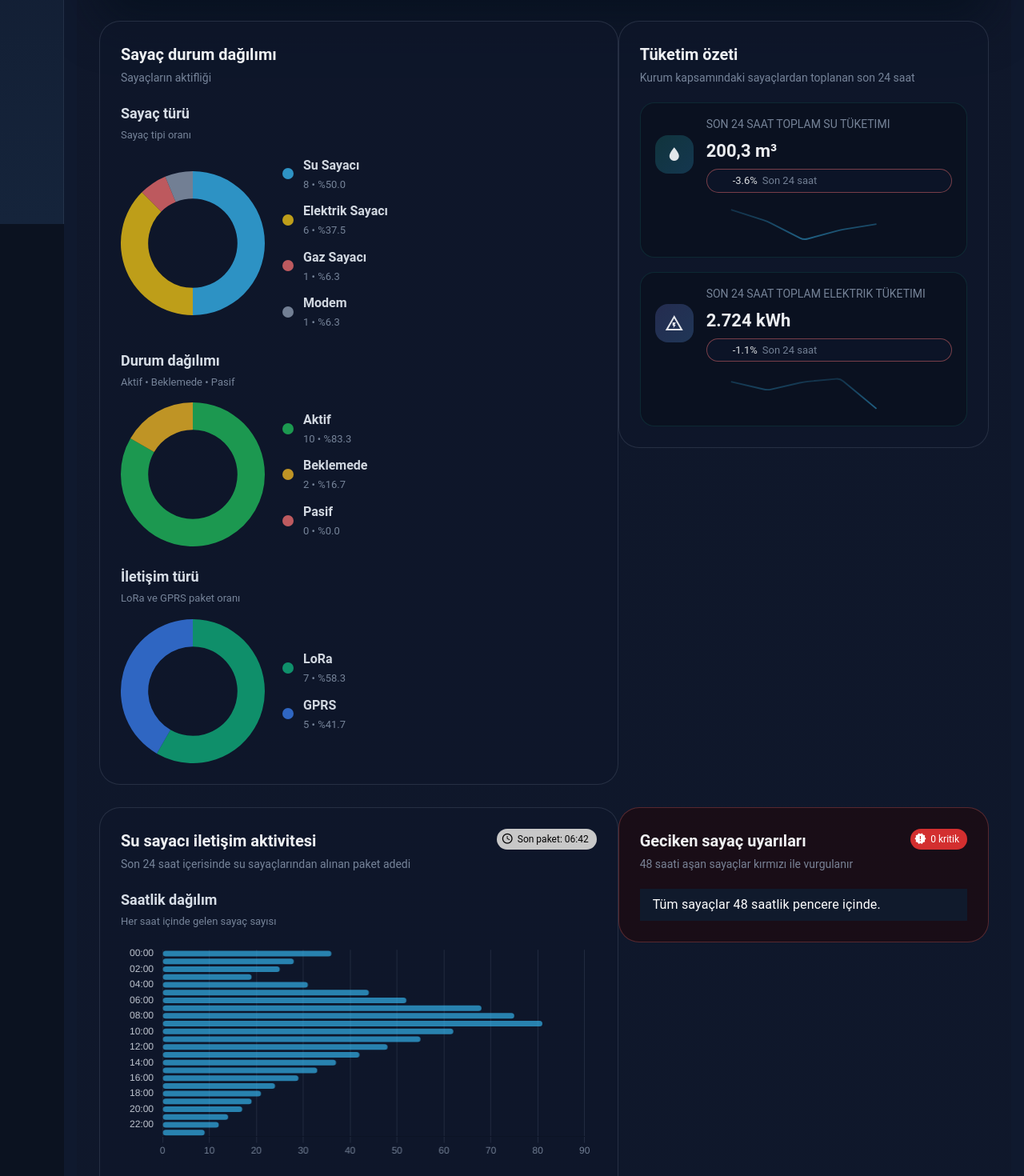
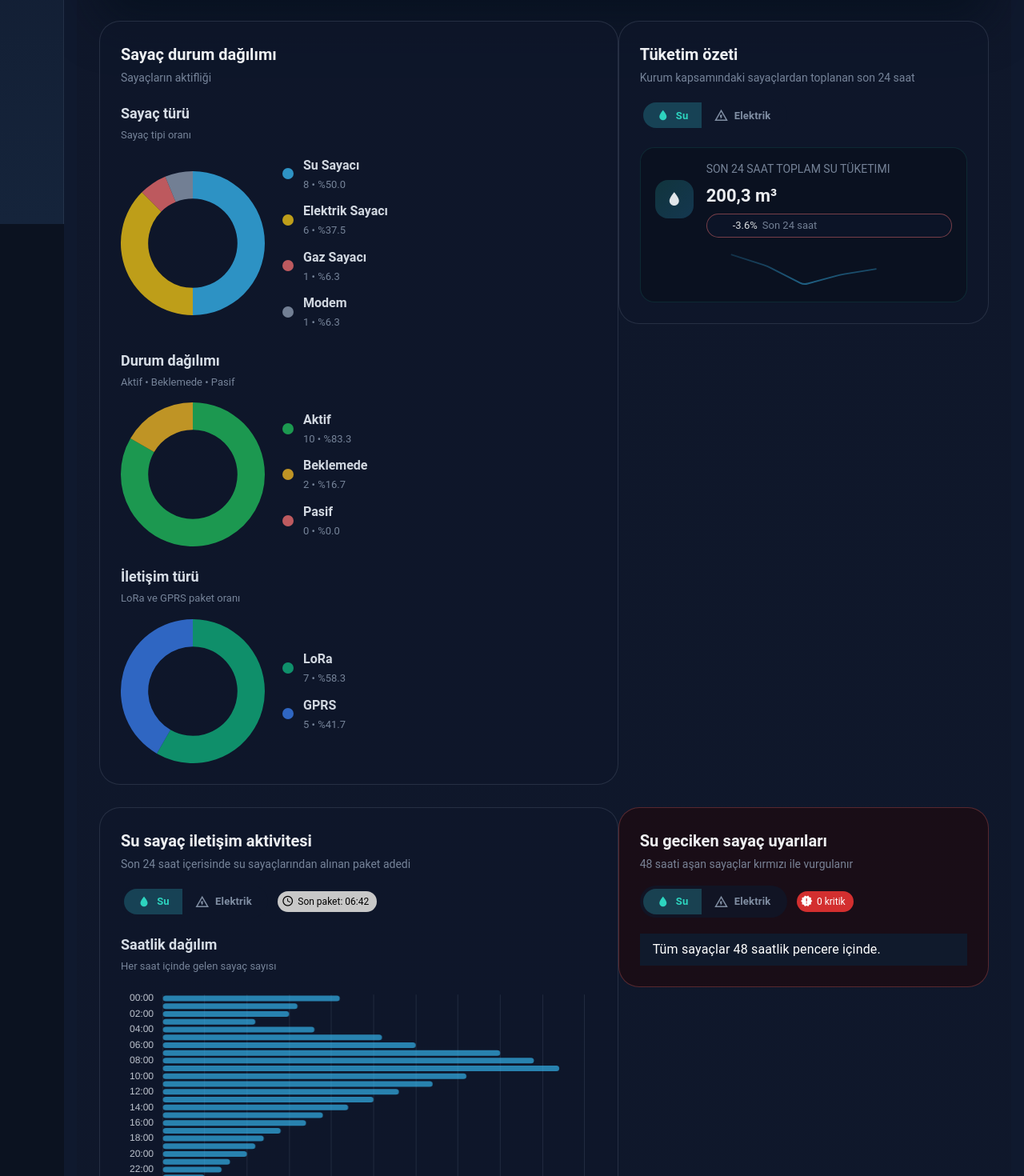
Before and after one commit to saymycode/meter-management-demo, a Vue app in the folder BMSV2UIDEMO/: page /homeview in a window 1280 px wide. Shown: the part 520-1990 px from the top of the page at 80% size. Built offline with nearby package versions, Linux system fonts and the light colour scheme; a small style sheet from the web is missing; what ag-grid-community would draw is missing.

Commit message:
feat: add resource toggles to home dashboard

```diff
--- a/BMSV2UIDEMO/src/views/HomeView.vue
+++ b/BMSV2UIDEMO/src/views/HomeView.vue
@@ -77,29 +77,50 @@
               <h2>Tüketim özeti</h2>
               <span class="card-subtitle">Kurum kapsamındaki sayaçlardan toplanan son 24 saat</span>
             </div>
+            <v-btn-toggle
+              v-model="consumptionResource"
+              class="card-toggle"
+              color="primary"
+              density="comfortable"
+              rounded="pill"
+              mandatory
+            >
+              <v-btn
+                v-for="option in resourceOptions"
+                :key="option.value"
+                :value="option.value"
+                variant="text"
+              >
+                <v-icon :icon="option.icon" size="18" />
+                <span>{{ option.label }}</span>
+              </v-btn>
+            </v-btn-toggle>
           </div>
-          <div class="consumption-list">
-            <div v-for="item in consumptionSummary" :key="item.type" class="consumption-item">
-              <div class="consumption-icon" :style="{ background: item.accent }">
-                <v-icon :icon="item.icon" />
+          <div v-if="selectedConsumption" class="consumption-list">
+            <div class="consumption-item">
+              <div class="consumption-icon" :style="{ background: selectedConsumption.accent }">
+                <v-icon :icon="selectedConsumption.icon" />
               </div>
               <div class="consumption-body">
-                <span class="consumption-label">{{ item.label }}</span>
-                <span class="consumption-value">{{ item.value }}</span>
-                <div class="consumption-trend" :class="item.positive ? 'positive' : 'negative'">
+                <span class="consumption-label">{{ selectedConsumption.label }}</span>
+                <span class="consumption-value">{{ selectedConsumption.value }}</span>
+                <div
+                  class="consumption-trend"
+                  :class="selectedConsumption.positive ? 'positive' : 'negative'"
+                >
                   <v-icon
-                    :icon="item.positive ? 'mdi-arrow-trending-up' : 'mdi-arrow-trending-down'"
+                    :icon="selectedConsumption.positive ? 'mdi-arrow-trending-up' : 'mdi-arrow-trending-down'"
                     size="16"
                   />
-                  <span>{{ item.change }}</span>
-                  <span class="consumption-hint">{{ item.hint }}</span>
+                  <span>{{ selectedConsumption.change }}</span>
+                  <span class="consumption-hint">{{ selectedConsumption.hint }}</span>
                 </div>
               </div>
               <v-sparkline
-                :model-value="item.sparkline"
+                :model-value="selectedConsumption.sparkline"
                 :smooth="8"
                 :line-width="3"
-                :gradient="['rgba(56,189,248,0.15)', 'rgba(56,189,248,0.5)']"
+                :gradient="selectedConsumption.sparklineGradient"
                 class="consumption-sparkline"
                 auto-draw
               />
@@ -112,21 +133,42 @@
         <v-card class="dashboard-card" elevation="0">
           <div class="card-header">
             <div>
-              <h2>Su sayacı iletişim aktivitesi</h2>
+              <h2>{{ resourceLabels[activityResource] }} sayaç iletişim aktivitesi</h2>
               <span class="card-subtitle"
-                >Son 24 saat içerisinde su sayaçlarından alınan paket adedi</span
+                >Son 24 saat içerisinde {{ resourceLabels[activityResource].toLowerCase() }} sayaçlarından
+                alınan paket adedi</span
               >
             </div>
+            <div class="card-header-actions">
+              <v-btn-toggle
+                v-model="activityResource"
+                class="card-toggle"
+                color="primary"
+                density="comfortable"
+                rounded="pill"
+                mandatory
+              >
+                <v-btn
+                  v-for="option in resourceOptions"
+                  :key="option.value"
+                  :value="option.value"
+                  variant="text"
+                >
+                  <v-icon :icon="option.icon" size="18" />
+                  <span>{{ option.label }}</span>
+                </v-btn>
+              </v-btn-toggle>
               <v-chip prepend-icon="mdi-clock-time-four-outline" size="small" variant="flat">
-              Son paket: {{ lastPacketClock }}
+                Son paket: {{ lastPacketClockByType[activityResource] }}
               </v-chip>
+            </div>
           </div>
           <HourlyActivityChart
             title="Saatlik dağılım"
             subtitle="Her saat içinde gelen sayaç sayısı"
             :labels="activityLabels"
-            :values="activityValues"
-            color="rgba(56,189,248,0.65)"
+            :values="activityValuesByType[activityResource]"
+            :color="resourceMeta[activityResource].chartColor"
           />
           <div class="chart-hint">
             <v-icon icon="mdi-information-outline" size="18" />
@@ -139,21 +181,41 @@
         <v-card class="dashboard-card alerts" elevation="0">
           <div class="card-header">
             <div>
-              <h2>Geciken sayaç uyarıları</h2>
+              <h2>{{ resourceLabels[alertsResource] }} geciken sayaç uyarıları</h2>
               <span class="card-subtitle">48 saati aşan sayaçlar kırmızı ile vurgulanır</span>
             </div>
+            <div class="card-header-actions">
+              <v-btn-toggle
+                v-model="alertsResource"
+                class="card-toggle"
+                color="primary"
+                density="comfortable"
+                rounded="pill"
+                mandatory
+              >
+                <v-btn
+                  v-for="option in resourceOptions"
+                  :key="option.value"
+                  :value="option.value"
+                  variant="text"
+                >
+                  <v-icon :icon="option.icon" size="18" />
+                  <span>{{ option.label }}</span>
+                </v-btn>
+              </v-btn-toggle>
               <v-chip
                 color="red-darken-2"
                 prepend-icon="mdi-alert-decagram"
                 size="small"
                 variant="flat"
               >
-              {{ alerts.length }} kritik
+                {{ alertsByType[alertsResource].length }} kritik
               </v-chip>
+            </div>
           </div>
           <v-list class="alert-list" density="compact">
             <v-list-item
-              v-for="alert in alerts"
+              v-for="alert in alertsByType[alertsResource]"
               :key="alert.id"
               class="alert-item"
               @click="goToSensors(alert.filter)"
@@ -171,7 +233,7 @@
                 }}</v-chip>
               </template>
             </v-list-item>
-            <v-list-item v-if="alerts.length === 0">
+            <v-list-item v-if="alertsByType[alertsResource].length === 0">
               <v-list-item-title>Tüm sayaçlar 48 saatlik pencere içinde.</v-list-item-title>
             </v-list-item>
           </v-list>
@@ -182,12 +244,34 @@
         <v-card class="dashboard-card" elevation="0">
           <div class="card-header">
             <div>
-              <h2>Öne çıkan tüketimler</h2>
+              <h2>{{ resourceLabels[topConsumersResource] }} öne çıkan tüketimler</h2>
               <span class="card-subtitle">Son 24 saat içinde en yüksek tüketim yapan sayaçlar</span>
             </div>
+            <v-btn-toggle
+              v-model="topConsumersResource"
+              class="card-toggle"
+              color="primary"
+              density="comfortable"
+              rounded="pill"
+              mandatory
+            >
+              <v-btn
+                v-for="option in resourceOptions"
+                :key="option.value"
+                :value="option.value"
+                variant="text"
+              >
+                <v-icon :icon="option.icon" size="18" />
+                <span>{{ option.label }}</span>
+              </v-btn>
+            </v-btn-toggle>
           </div>
           <div class="consumer-list">
-            <div v-for="meter in topConsumers" :key="meter.id" class="consumer-item">
+            <div
+              v-for="meter in topConsumersByType[topConsumersResource]"
+              :key="meter.id"
+              class="consumer-item"
+            >
               <div class="consumer-icon" :class="meter.type">
                 <v-icon :icon="meter.icon" />
               </div>
@@ -266,6 +350,32 @@ const meters = ref(meterSnapshots)
 
 const organization = organizationProfile
 
+const resourceOptions = [
+  { value: 'water', label: 'Su', icon: 'mdi-water' },
+  { value: 'electric', label: 'Elektrik', icon: 'mdi-flash-triangle-outline' },
+]
+
+const resourceLabels = {
+  water: 'Su',
+  electric: 'Elektrik',
+}
+
+const resourceMeta = {
+  water: {
+    chartColor: 'rgba(56,189,248,0.65)',
+    sparklineGradient: ['rgba(56,189,248,0.15)', 'rgba(56,189,248,0.5)'],
+  },
+  electric: {
+    chartColor: 'rgba(250,204,21,0.65)',
+    sparklineGradient: ['rgba(250,204,21,0.15)', 'rgba(250,204,21,0.4)'],
+  },
+}
+
+const consumptionResource = ref('water')
+const activityResource = ref('water')
+const alertsResource = ref('water')
+const topConsumersResource = ref('water')
+
 const classifyStatus = (meter) => {
   const diff = hoursBetween(meter.lastCommunication, now.value)
   if (diff <= 24) return 'active'
@@ -279,6 +389,18 @@ const meterWithStatus = computed(() =>
     status: classifyStatus(meter),
   })),
 )
+
+const meterCountsByType = computed(() => {
+  return meterWithStatus.value.reduce(
+    (acc, meter) => {
+      if (meter.type === 'water' || meter.type === 'electric') {
+        acc[meter.type] = (acc[meter.type] ?? 0) + 1
+      }
+      return acc
+    },
+    { water: 0, electric: 0 },
+  )
+})
 
 const statusOrder = ['active', 'pending', 'inactive']
 const statusLabels = ['Aktif', 'Beklemede', 'Pasif']
@@ -373,20 +495,16 @@ const aggregateConsumption = (type, key) =>
     .filter((meter) => meter.type === type)
     .reduce((acc, meter) => acc + (meter.consumption?.[key] ?? 0), 0)
 
-const consumptionSummary = computed(() => {
-  const waterTotal = aggregateConsumption('water', 'last24h')
-  const waterPrev = aggregateConsumption('water', 'previous24h')
-  const electricityTotal = aggregateConsumption('electric', 'last24h')
-  const electricityPrev = aggregateConsumption('electric', 'previous24h')
-
-  const formatChange = (current, previous) => {
-    if (previous === 0) return { text: 'Yeni veri', positive: true }
-    const change = ((current - previous) / previous) * 100
-    return {
-      text: `${change >= 0 ? '+' : ''}${change.toFixed(1)}%`,
-      positive: change >= 0,
-    }
-  }
+const consumptionTotals = computed(() => ({
+  water: {
+    current: aggregateConsumption('water', 'last24h'),
+    previous: aggregateConsumption('water', 'previous24h'),
+  },
+  electric: {
+    current: aggregateConsumption('electric', 'last24h'),
+    previous: aggregateConsumption('electric', 'previous24h'),
+  },
+}))
 
 const buildSparkline = (type) => {
   const samples = meterWithStatus.value
@@ -403,37 +521,74 @@ const consumptionSummary = computed(() => {
   return buckets
 }
 
-  const waterChange = formatChange(waterTotal, waterPrev)
-  const electricityChange = formatChange(electricityTotal, electricityPrev)
+const formatChange = (current, previous) => {
+  if (previous === 0) return { text: 'Yeni veri', positive: true }
+  const change = ((current - previous) / previous) * 100
+  return {
+    text: `${change >= 0 ? '+' : ''}${change.toFixed(1)}%`,
+    positive: change >= 0,
+  }
+}
 
-  return [
-    {
+const consumptionSummaryByType = computed(() => {
+  const waterChange = formatChange(
+    consumptionTotals.value.water.current,
+    consumptionTotals.value.water.previous,
+  )
+  const electricChange = formatChange(
+    consumptionTotals.value.electric.current,
+    consumptionTotals.value.electric.previous,
+  )
+
+  return {
+    water: {
       type: 'water',
       label: 'Son 24 saat toplam su tüketimi',
-      value: `${waterTotal.toLocaleString('tr-TR', { maximumFractionDigits: 1 })} m³`,
+      value: `${consumptionTotals.value.water.current.toLocaleString('tr-TR', { maximumFractionDigits: 1 })} m³`,
       change: waterChange.text,
       positive: waterChange.positive,
       hint: 'Son 24 saat',
       icon: 'mdi-water',
       accent: 'linear-gradient(135deg, rgba(45,212,191,0.18), rgba(56,189,248,0.22))',
       sparkline: buildSparkline('water'),
+      sparklineGradient: resourceMeta.water.sparklineGradient,
     },
-    {
+    electric: {
       type: 'electric',
       label: 'Son 24 saat toplam elektrik tüketimi',
-      value: `${electricityTotal.toLocaleString('tr-TR', { maximumFractionDigits: 1 })} kWh`,
-      change: electricityChange.text,
-      positive: electricityChange.positive,
+      value: `${consumptionTotals.value.electric.current.toLocaleString('tr-TR', {
+        maximumFractionDigits: 1,
+      })} kWh`,
+      change: electricChange.text,
+      positive: electricChange.positive,
       hint: 'Son 24 saat',
       icon: 'mdi-flash-triangle-outline',
       accent: 'linear-gradient(135deg, rgba(129,140,248,0.22), rgba(96,165,250,0.25))',
       sparkline: buildSparkline('electric'),
+      sparklineGradient: resourceMeta.electric.sparklineGradient,
     },
-  ]
+  }
 })
 
-const topConsumers = computed(() => {
-  return [...meterWithStatus.value]
+const selectedConsumption = computed(
+  () => consumptionSummaryByType.value[consumptionResource.value],
+)
+
+const topConsumersByType = computed(() => {
+  const groups = {
+    water: [],
+    electric: [],
+  }
+
+  const grouped = meterWithStatus.value.reduce((acc, meter) => {
+    if (meter.type === 'water' || meter.type === 'electric') {
+      acc[meter.type].push(meter)
+    }
+    return acc
+  }, groups)
+
+  return Object.keys(grouped).reduce((acc, key) => {
+    acc[key] = grouped[key]
       .sort((a, b) => (b.consumption?.last24h ?? 0) - (a.consumption?.last24h ?? 0))
       .slice(0, 5)
       .map((meter) => ({
@@ -441,15 +596,32 @@ const topConsumers = computed(() => {
         type: meter.type,
         icon: meter.type === 'water' ? 'mdi-water' : 'mdi-flash',
         location: meter.location,
-      value: `${(meter.consumption?.last24h ?? 0).toLocaleString('tr-TR', { maximumFractionDigits: 1 })} ${
-        meter.type === 'water' ? 'm³' : 'kWh'
-      }`,
+        value: `${(meter.consumption?.last24h ?? 0).toLocaleString('tr-TR', {
+          maximumFractionDigits: 1,
+        })} ${meter.type === 'water' ? 'm³' : 'kWh'}`,
         hint: `Son paket ${formatRelativeAgo(meter.lastCommunication, now.value)}`,
       }))
+    return acc
+  }, groups)
 })
 
 const activityLabels = hourlyActivity.map((item) => `${item.hour}:00`)
-const activityValues = hourlyActivity.map((item) => item.count)
+
+const activityValuesByType = computed(() => {
+  const baseValues = hourlyActivity.map((item) => item.count)
+  const totalMeters = meterCountsByType.value.water + meterCountsByType.value.electric
+  const waterShare = totalMeters > 0 ? meterCountsByType.value.water / totalMeters : 0.5
+
+  const waterValues = baseValues.map((count) => Math.max(0, Math.round(count * waterShare)))
+  const electricValues = baseValues.map((count, index) =>
+    Math.max(0, baseValues[index] - waterValues[index]),
+  )
+
+  return {
+    water: waterValues,
+    electric: electricValues,
+  }
+})
 
 const lastPacket = computed(() => {
   return meterWithStatus.value.reduce((latest, meter) => {
@@ -461,11 +633,36 @@ const lastPacket = computed(() => {
 const lastPacketLabel = computed(() => formatAbsolute(lastPacket.value))
 const lastPacketClock = computed(() => formatClock(lastPacket.value))
 
-const alerts = computed(() =>
+const lastPacketByType = computed(() => {
+  return meterWithStatus.value.reduce(
+    (acc, meter) => {
+      if (meter.type === 'water' || meter.type === 'electric') {
+        const time = toDate(meter.lastCommunication)
+        acc[meter.type] = time > acc[meter.type] ? time : acc[meter.type]
+      }
+      return acc
+    },
+    { water: new Date(0), electric: new Date(0) },
+  )
+})
+
+const lastPacketClockByType = computed(() => ({
+  water: formatClock(lastPacketByType.value.water),
+  electric: formatClock(lastPacketByType.value.electric),
+}))
+
+const alertsByType = computed(() => {
+  const groups = {
+    water: [],
+    electric: [],
+  }
+
   meterWithStatus.value
     .filter((meter) => meter.status === 'inactive')
     .sort((a, b) => toDate(a.lastCommunication) - toDate(b.lastCommunication))
-    .map((meter) => ({
+    .forEach((meter) => {
+      if (meter.type === 'water' || meter.type === 'electric') {
+        groups[meter.type].push({
           id: meter.id,
           title: `${meter.id} • ${meter.location}`,
           subtitle: `Son iletişim ${formatRelativeAgo(meter.lastCommunication, now.value)}`,
@@ -473,8 +670,12 @@ const alerts = computed(() =>
           icon: meter.type === 'water' ? 'mdi-water-alert' : 'mdi-flash-alert',
           badgeColor: 'red-darken-4',
           filter: { status: 'Pasif', sensorId: meter.id },
-    })),
-)
+        })
+      }
+    })
+
+  return groups
+})
 
 const goToSensors = (filter) => {
   router.push({ name: 'sensor', query: filter })
@@ -623,8 +824,44 @@ const goToSensors = (filter) => {
 .card-header {
   display: flex;
   justify-content: space-between;
-  align-items: flex-start;
-  gap: 14px;
+  align-items: center;
+  flex-wrap: wrap;
+  gap: 16px;
+}
+
+.card-header-actions {
+  display: flex;
+  align-items: center;
+  gap: 12px;
+}
+
+.card-toggle {
+  background: rgba(15, 23, 42, 0.72);
+  border-radius: 999px;
+  padding: 4px;
+}
+
+.card-toggle :deep(.v-btn) {
+  min-width: 0;
+  font-size: 13px;
+  font-weight: 600;
+  text-transform: none;
+  letter-spacing: 0.2px;
+  color: rgba(148, 163, 184, 0.85);
+  transition: background 0.2s ease, color 0.2s ease;
+}
+
+.card-toggle :deep(.v-btn .v-icon) {
+  margin-right: 6px;
+}
+
+.card-toggle :deep(.v-btn--active) {
+  background: rgba(56, 189, 248, 0.14);
+  color: rgba(248, 250, 252, 0.95);
+}
+
+.card-toggle :deep(.v-btn--active .v-icon) {
+  color: inherit;
 }
 
 .card-header h2 {
@@ -654,7 +891,7 @@ const goToSensors = (filter) => {
 
 .consumption-item {
   display: grid;
-  grid-template-columns: auto 1fr 120px;
+  grid-template-columns: auto 1fr minmax(120px, 160px);
   gap: 16px;
   align-items: center;
   padding: 16px 18px;
```
Lines whose indentation alone changed are shown as unchanged.
